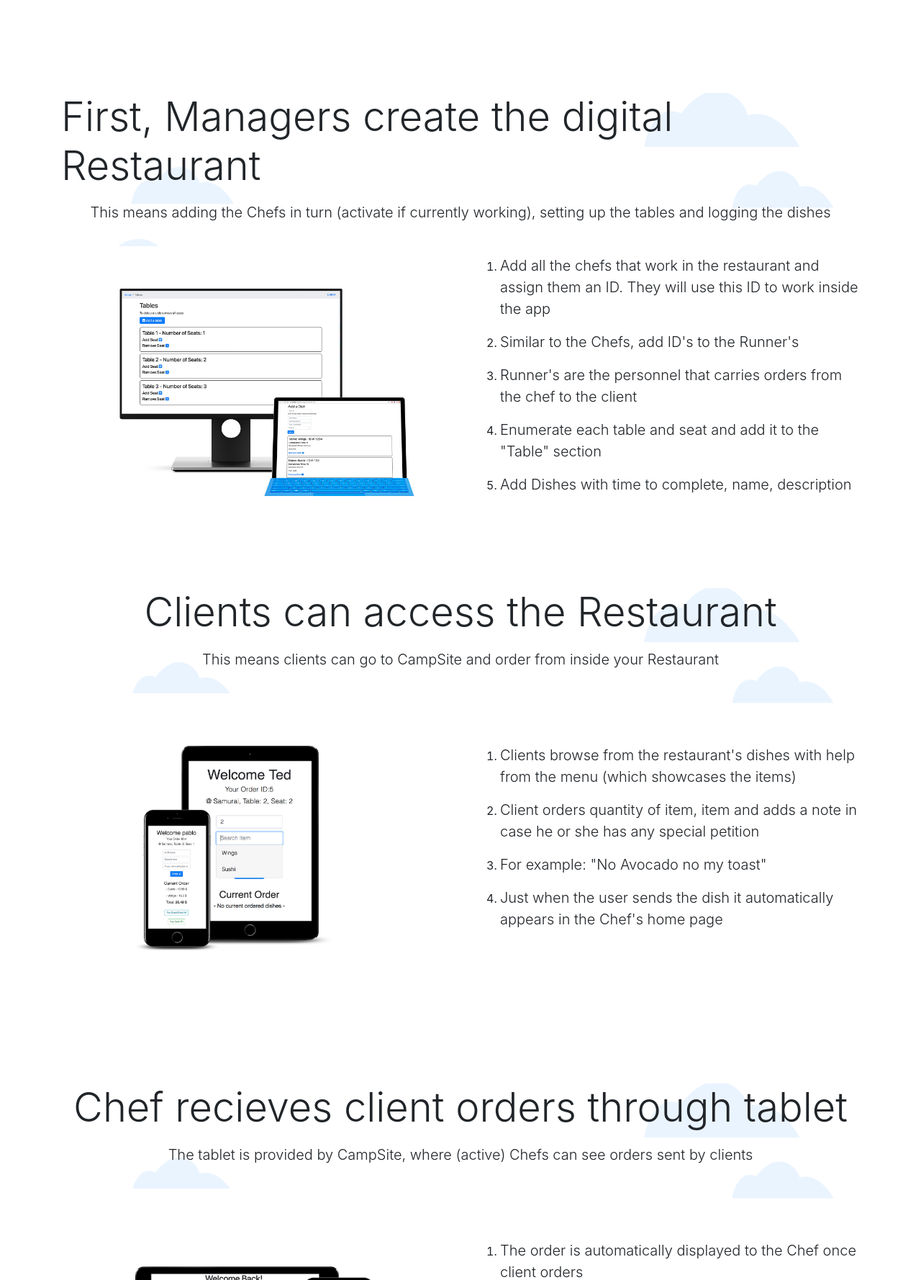
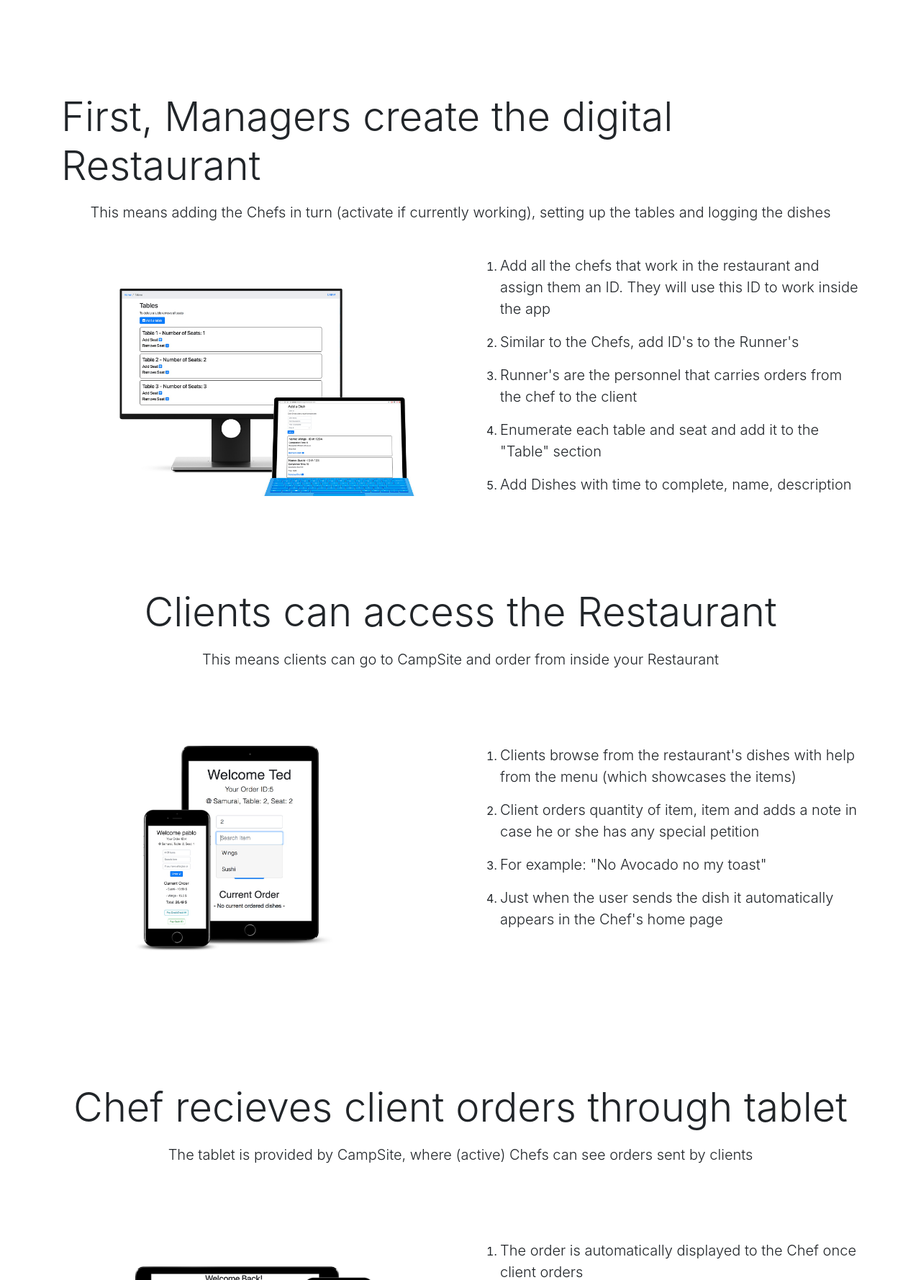
Before and after one commit to pabloare/campsite, a Django app: page /manager/how-it-works in a window 1280 px wide. Shown: the part 677-2455 px from the top of the page at 72% size. Run offline with Django 3.2, Linux system fonts and the light colour scheme; some libraries are stand-ins or nearby versions.

Commit message:
bug fixes

```diff
--- a/manager/static/start-manager.css
+++ b/manager/static/start-manager.css
@@ -20,7 +20,6 @@
 .create-res {
   height: 70vh;
   margin-top: 16vh;
-  background-image: url("/static/img/clouds.png");
   background-repeat: no-repeat;
   background-position: center;
   background-attachment: fixed;
```
